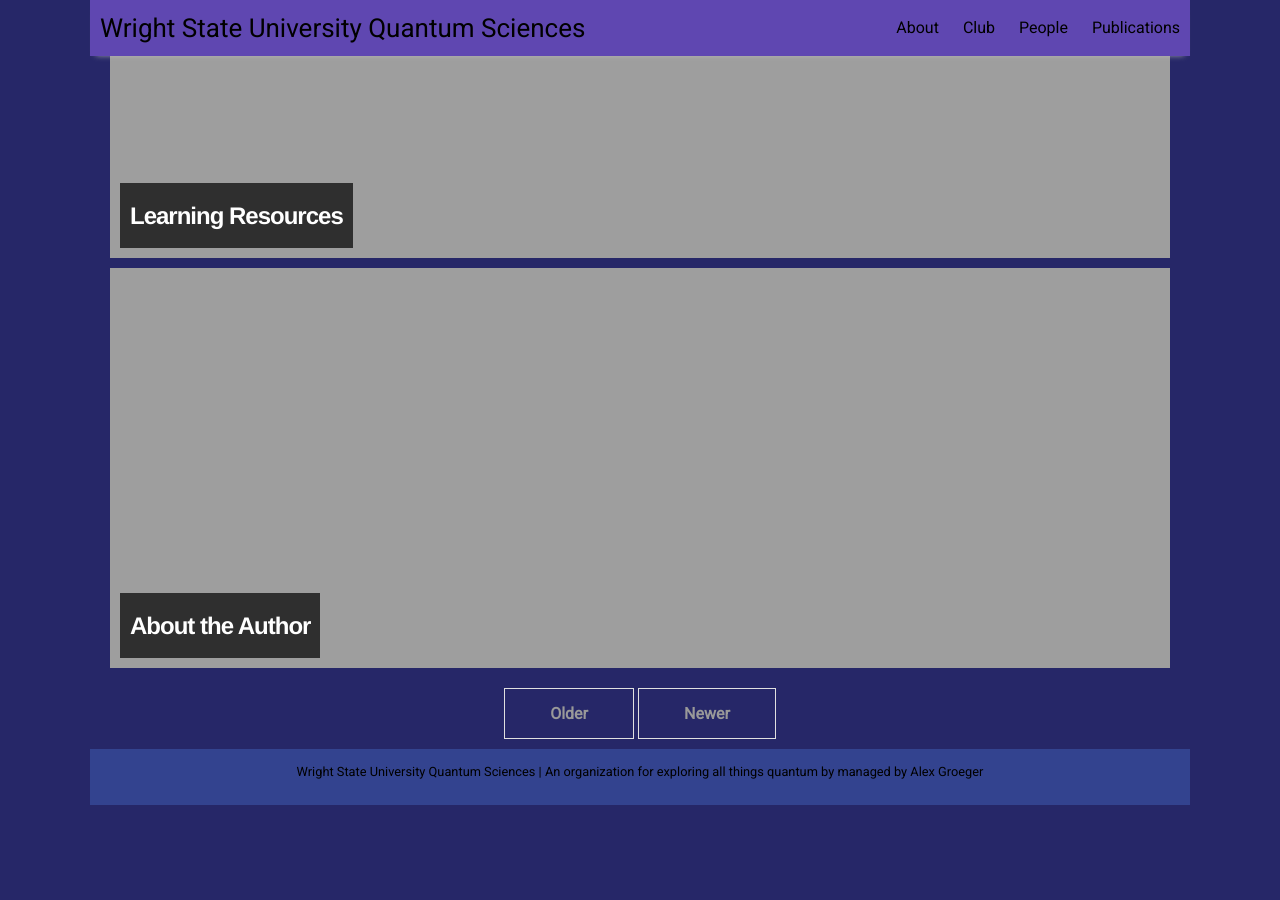
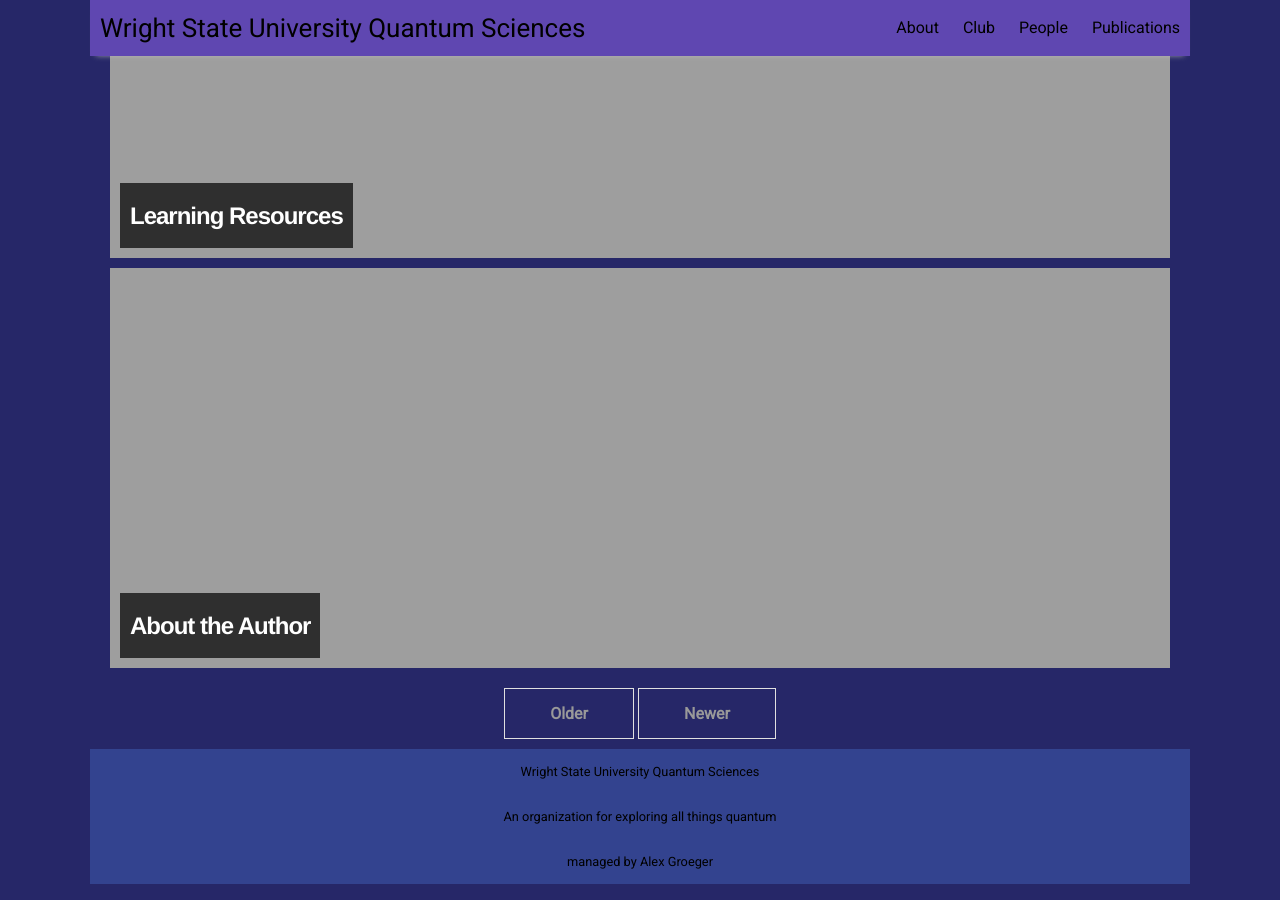
Before and after one commit to WSU-Quantum-Sciences/wsu-quantum-sciences.github.io, a Jekyll site: the page built from index.html, in a window 1280 px wide and 900 px high, scrolled down 1443 px. Built offline with Jekyll 4.4.1, drawn with Linux system fonts in a browser that asks for light colours; nearby versions of some CDN libraries; the list of posts is cut into pages by our own code; before the commit the page ends 2248 px from its top, so only the background shows below that.

Commit message:
newlines

```diff
--- a/_includes/footer.html
+++ b/_includes/footer.html
@@ -2,5 +2,5 @@
   {% for item in site.data.settings.social %}
     <a href="{{ item.link }}" class="menu-link" target="_blank"><i class="fa fa-{{ item.icon }}" aria-hidden="true"></i></a>
   {% endfor %}
-  <div class="footer-description"><a href="{{ site.github.url }}/">{{ site.title }} | {{ site.description }} by {{ site.author }}</a></div>
+  <div class="footer-description"><a href="{{ site.github.url }}/">{{ site.title }}</a><br><a>{{ site.description }}</a><br><a>{{ site.author }}</a></div>
 </footer>
```
